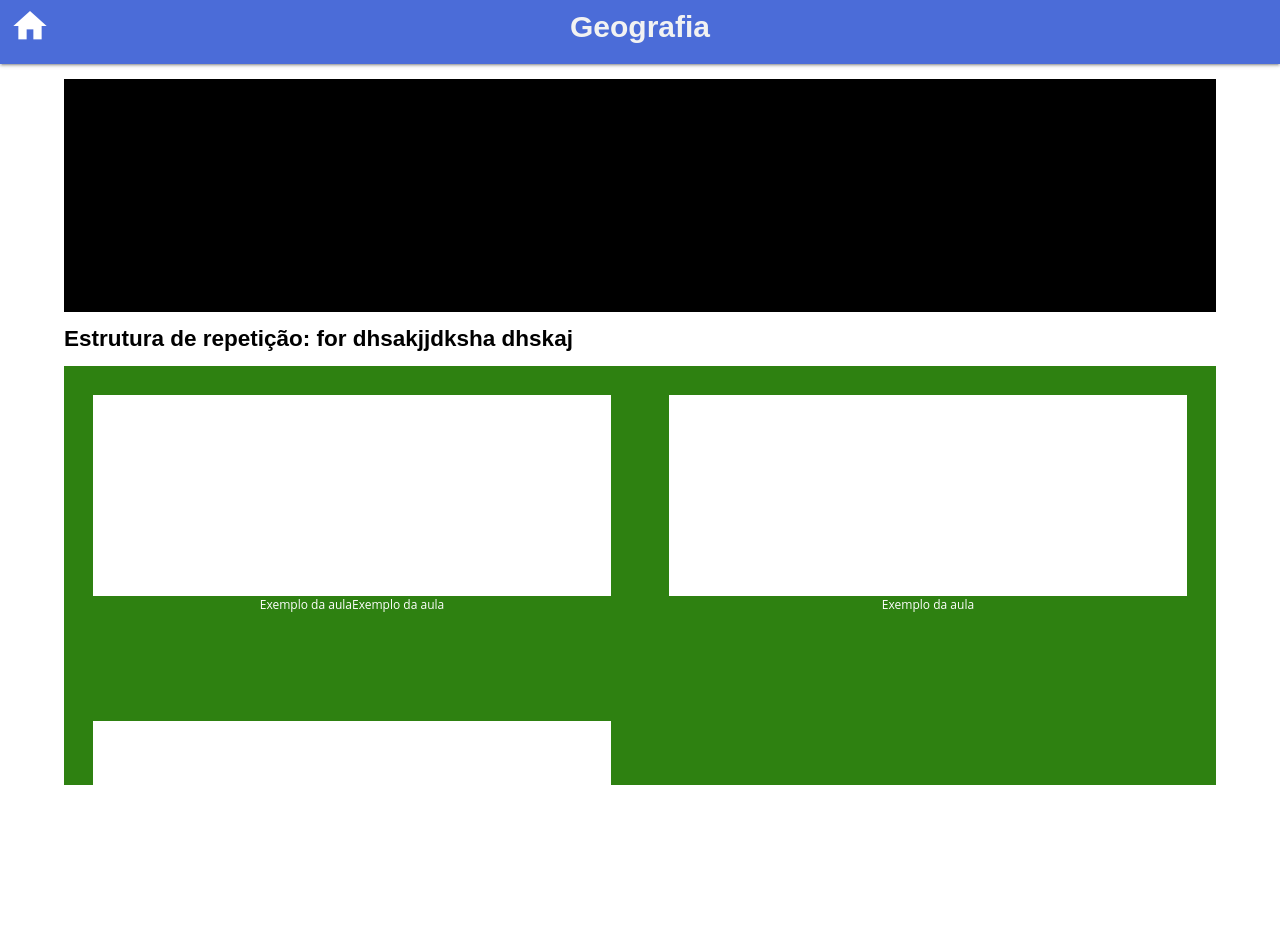
After one commit to DaniloAlmeidaSantos/EAD, a PHP site: page /video.php in a window 1280 px wide. The commit adds this page. Run offline with PHP 8.4, Linux system fonts and the light colour scheme; some libraries are stand-ins or nearby versions.

Commit message:
mobo first done

```diff
--- a/design/css/index.css
+++ b/design/css/index.css
@@ -330,3 +330,147 @@ a:nth-child(8) .wrapperSubjetct{
 a:nth-child(9) .wrapperSubjetct{
     background-color: #771051;
 }
+
+.containerMateria{
+    position: relative;
+    width: 90%;
+    color: #000;
+    font-size: 1.5em;
+    margin: auto;
+    text-align: center;
+}
+
+.containerMateria{
+    position: relative;
+    width: 90%;
+    height: 100%;
+    margin: auto;
+    margin-bottom: 4%;
+}
+
+.wrapperMateria{
+    position: relative;
+    width: 100%;
+    height: 45px;
+    overflow-y: scroll;
+}
+
+.wrapperMateria a button{
+    background-color: #2E8111;
+    width: 100%;
+    height: 40px;
+    color: #fff;
+    font-size: 0.8em;
+    border-radius: 5px;
+    text-decoration: none;
+    outline: none;
+    cursor: pointer;
+    margin: 2%, 0%, 2%, 0%;
+}
+
+.containerVideo{
+    position: relative;
+    width: 90%;
+    height: 100%;
+    margin: auto;
+    margin-top: 2%;
+    margin-bottom: 8%;
+    box-shadow: 0 1px 30px rgba(0, 0, 0, 0.4), 0 10px 10px rgba(0, 0, 0, 0.22);
+}
+
+.wrapperImgVideo{
+    width: 100%;
+    height: 200px;
+    background-color: #ff0000;
+}
+
+.wrapperImgVideo img{
+    width: 100%;
+    height: 100px;
+}
+
+.titleVideo{
+    position: absolute;
+    bottom: 0;
+    width: 100%;
+    height: 30%;
+    background-color: #2E8111;
+}
+
+.titleVideo .innerTitleImg{
+    position: relative;
+    width: 55px;
+    height: 55px;
+    float: left;
+    border-radius: 55%;
+    background-color: #fff;
+    left: 2%;
+    top: 3%;
+}
+
+.titleVideo .innerTitle h2{
+    position: relative;
+    width: 75%;
+    height: 50%;
+    right: 0;
+    float: right;
+    font-size: 1.5em;
+    margin-top: 2%;
+}
+
+.titleVideo .innerTitle h3{
+    position: relative;
+    width: 75%;
+    height: 50%;
+    right: 0;
+    float: right;
+    font-size: 1em;
+}
+
+.containerReproducao{
+    position: relative;
+    width: 90%;
+    height: 100%;
+    margin: auto;
+}
+
+.containerReproducao h1{
+    font-size: 1.5em;
+    color: #000;
+}
+
+.wrapperVideo{
+    position: relative;
+    width: 100%;
+    height: 25vh;
+    background-color: #000;
+}
+
+.wrapperContent{
+    position: relative;
+    width: 100%;
+    height: 45vh;
+    background-color: #2E8111;
+    overflow-y: scroll;
+}
+
+.Squarefile{
+    margin: 2.5% 2.5% 4% 2.5%;
+    position: relative;
+    width: 45%;
+    height: 60%;
+    float: left;
+    background-color: #fff;
+}
+
+.fileName{
+    position: absolute;
+    bottom: 0;
+    width: 100%;
+    height: 20%;
+    float: left;
+    background-color: #2E8111;
+    color: #fff;
+    text-align: center;
+    font-size: 0.8em;
+}
--- /dev/null
+++ b/video.php
@@ -0,0 +1,50 @@
+<?php
+
+?>
+<!DOCTYPE html>
+<html lang="ptt-br">
+<head>
+    <meta charset="UTF-8">
+    <meta name="viewport" content="width=device-width, initial-scale=1.0">
+    <link rel="stylesheet" href="design/css/index.css">
+    <link rel="stylesheet" href="design/css/normalize.css">
+    <title>EAD</title>
+</head>
+<body>
+    <nav>
+        <div class="wrapperNav">
+            <a href="index.php" id="home"><span class="material-icons" id="home">home</span></a>
+            <a href="#"><h1>Geografia</h1></a>
+        </div>
+    </nav>
+
+    <p style="color: red;">
+        <?php
+            if (isset($_SESSION['error'])){
+                echo $_SESSION['error'];
+            }
+        ?>
+    </p>
+
+    <div class="containerReproducao">
+        <div class="wrapperVideo">
+        <!-- coloque o video nessa div -->
+        </div>
+        <h1>Estrutura de repetição: for dhsakjjdksha dhskaj</h1>
+        <div class="wrapperContent">
+            <div class="Squarefile">
+                <div class="fileName">Exemplo da aulaExemplo da aula</div>
+            </div>
+
+            <div class="Squarefile">
+                <div class="fileName">Exemplo da aula</div>
+            </div>
+
+            <div class="Squarefile">
+                <div class="fileName">Exemplo da aula</div>
+            </div>
+        </div>
+
+    </div>
+</body>
+</html>
```
Also changed, not shown: conteudo.php (added, +46 -0 lines), selecionaConteudo.php (added, +45 -0 lines).
